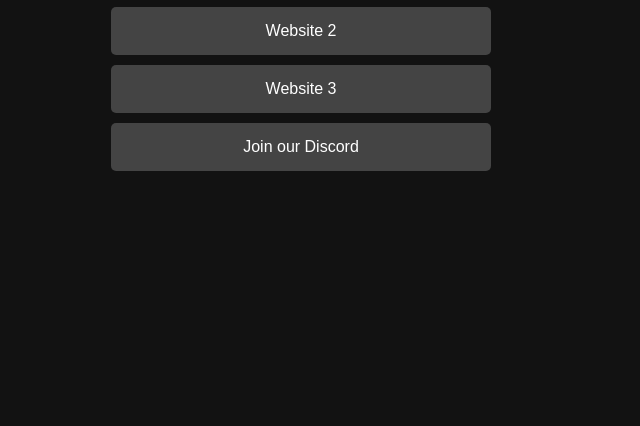
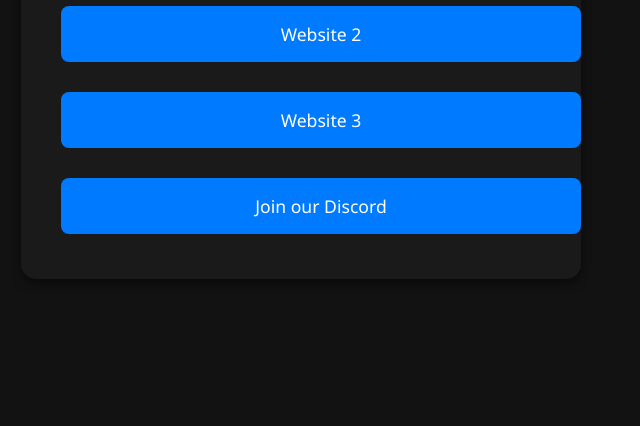
Before and after one commit to WeAreDevs-ops/Myproject-, a plain HTML site: page index.html in a window 1280 px wide. Shown: the part 374-800 px from the top of the page, without its empty margins (339-979 px from the left). Drawn offline with Linux system fonts and the light colour scheme.

Commit message:
Update index.html

```diff
--- a/index.html
+++ b/index.html
@@ -8,42 +8,57 @@
         body {
             background-color: #121212;
             color: white;
-            font-family: Arial, sans-serif;
+            font-family: 'Segoe UI', Tahoma, Geneva, Verdana, sans-serif;
             margin: 0;
             display: flex;
             justify-content: center;
             align-items: center;
             height: 100vh;
+            text-align: center;
         }
         .container {
-            text-align: center;
-            max-width: 400px;
+            max-width: 500px;
             width: 100%;
+            padding: 30px;
+            background-color: #1a1a1a;
+            border-radius: 15px;
+            box-shadow: 0 4px 10px rgba(0, 0, 0, 0.5);
         }
         h1 {
-            font-size: 2rem;
+            font-size: 2.5rem;
             margin-bottom: 20px;
+            font-weight: 600;
         }
         .btn {
-            background-color: #444;
+            display: inline-block;
+            background-color: #007BFF;
             color: white;
-            padding: 15px 30px;
-            margin: 10px;
+            padding: 16px 30px;
+            margin: 15px 10px;
             text-decoration: none;
-            border-radius: 5px;
-            display: block;
-            transition: background-color 0.3s;
+            border-radius: 8px;
+            font-size: 1.1rem;
+            transition: all 0.3s ease;
+            width: calc(100% - 40px);
         }
         .btn:hover {
-            background-color: #888;
+            background-color: #0056b3;
+            transform: translateY(-3px);
+        }
+        .btn:active {
+            background-color: #004085;
+            transform: translateY(1px);
         }
         @media (max-width: 768px) {
             .container {
                 padding: 20px;
             }
+            h1 {
+                font-size: 2rem;
+            }
             .btn {
+                padding: 14px 20px;
                 font-size: 1rem;
-                padding: 12px 20px;
             }
         }
     </style>
```
